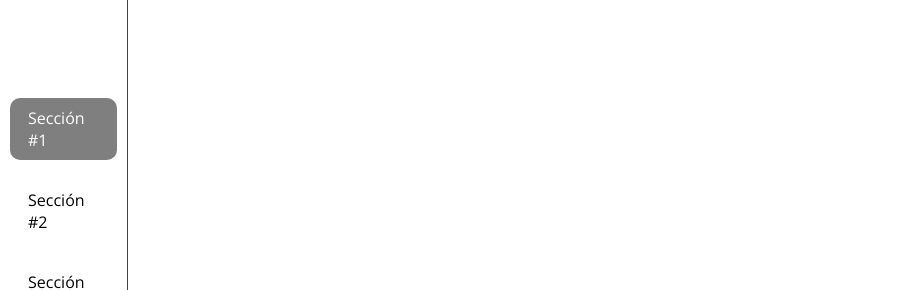
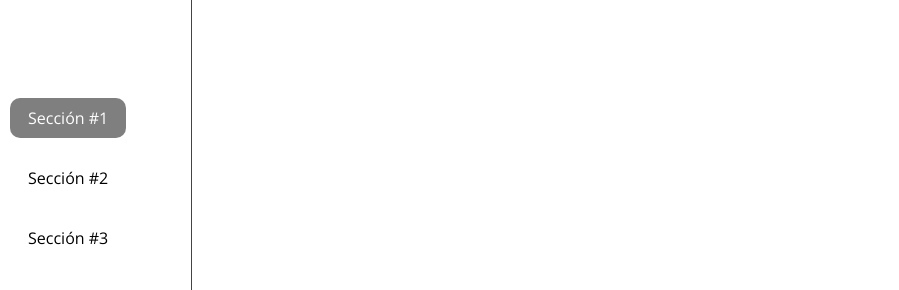
Before and after one commit to fbmedina/secciones_scroll, a plain HTML site: page index.html in a window 1280 px wide. Shown: the part 72-362 px from the top of the page, without its empty margins (0-899 px from the left). Drawn offline with nearby package versions, Linux system fonts and the light colour scheme.

Commit message:
responsive

```diff
--- a/assets/stylesheets/main.css
+++ b/assets/stylesheets/main.css
@@ -13,16 +13,12 @@ html, body{
 }
 
 #menu {
-	width: 10%;
+	display: none;
+	width: 15%;
 	padding-top: 20vh;
 	height: 100vh;
 	float: left;
 	border-right: 1px solid #444;
-}
-
-#fullpage {
-	width: 90%;
-	float: right;
 }
 
 .fp-controlArrow.fp-next {
@@ -42,3 +38,16 @@ h1 {
 h2 {
 	font-size: 1.5em;
 }
+
+
+@media (min-width: 992px) {
+	#menu {
+		display: initial;
+	}
+
+
+	#fullpage {
+		width: 85%;
+		float: right;
+	}
+}
```
